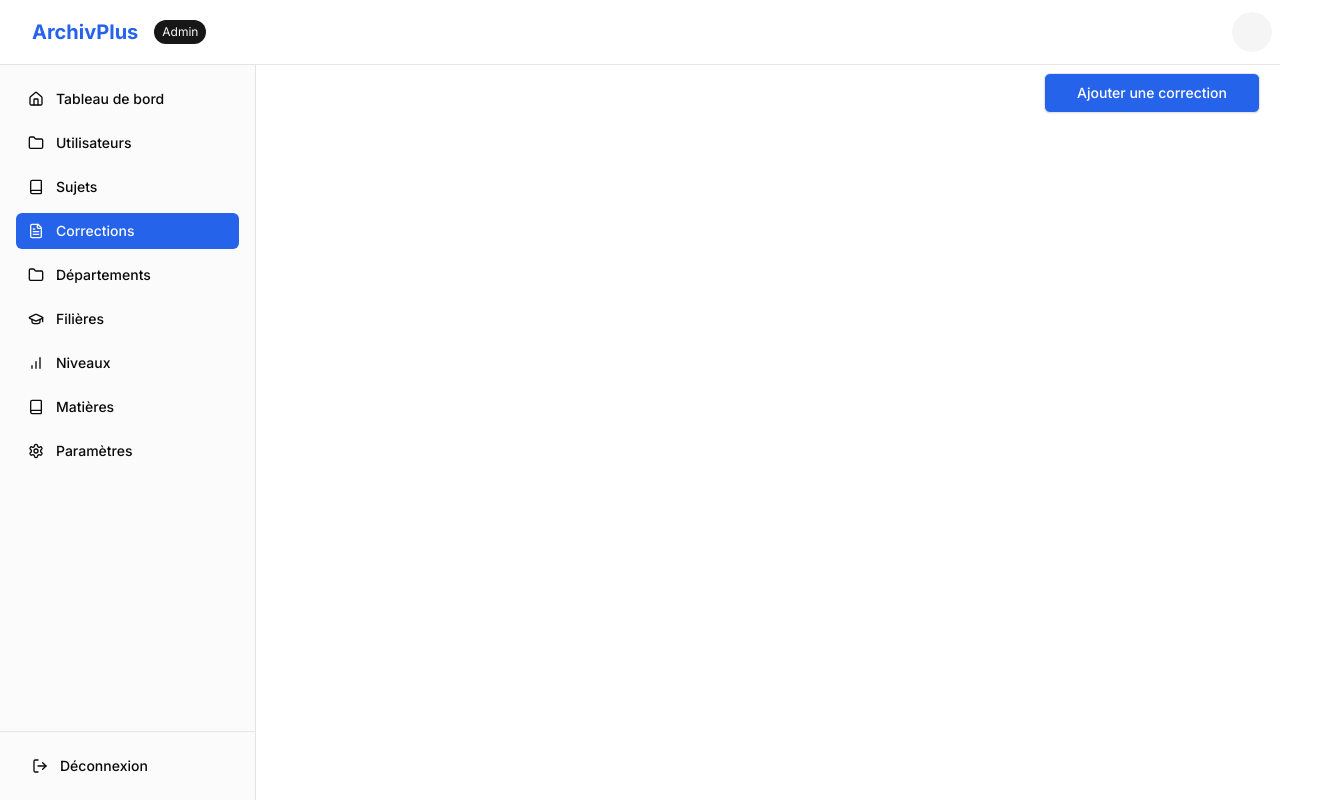
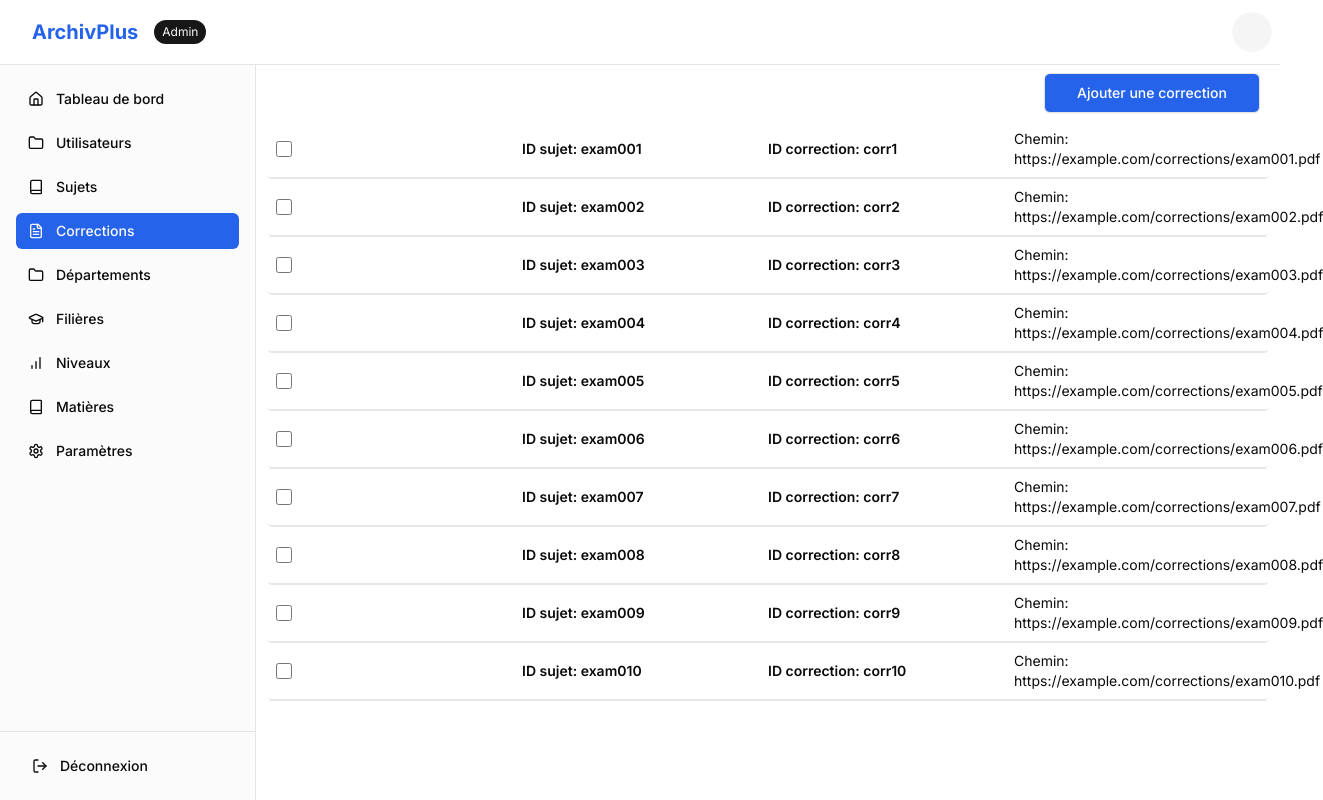
Before and after one commit to Archive-Hub-Dschang/archiv-plus-front-end, a Next.js app: page /admin/corrections in a window 1280 px wide. Shown: the whole page, 1323 px wide, since content can reach past the window. Built offline with nearby package versions, Linux system fonts and the light colour scheme.

Commit message:
feat:added corrections mock

```diff
--- a/src/app/admin/corrections/page.tsx
+++ b/src/app/admin/corrections/page.tsx
@@ -1,12 +1,85 @@
 import AddFile from '@/components/admin/addFile'
+import { CorrectionItem } from '@/components/admin/correctionListItem'
 import { AdminLayout } from '@/components/layouts/admin-layout'
 import React from 'react'
 
+export interface CorrectionProps {
+  id: string
+  examId: string
+  pdfUrl: string
+}
+
 export default function CorrectionPage() {
-    return (
-       <AdminLayout>
-         <AddFile text="Ajouter une correction" link='/admin/corrections/create' />
+  const mockCorrections = [
+  {
+    id: "corr1",
+    examId: "exam001",
+    pdfUrl: "https://example.com/corrections/exam001.pdf",
+    createdAt: "2024-10-01",
+  },
+  {
+    id: "corr2",
+    examId: "exam002",
+    pdfUrl: "https://example.com/corrections/exam002.pdf",
+    createdAt: "2024-10-05",
+  },
+  {
+    id: "corr3",
+    examId: "exam003",
+    pdfUrl: "https://example.com/corrections/exam003.pdf",
+    createdAt: "2024-10-12",
+  },
+  {
+    id: "corr4",
+    examId: "exam004",
+    pdfUrl: "https://example.com/corrections/exam004.pdf",
+    createdAt: "2024-11-01",
+  },
+  {
+    id: "corr5",
+    examId: "exam005",
+    pdfUrl: "https://example.com/corrections/exam005.pdf",
+    createdAt: "2024-11-15",
+  },
+  {
+    id: "corr6",
+    examId: "exam006",
+    pdfUrl: "https://example.com/corrections/exam006.pdf",
+    createdAt: "2024-12-03",
+  },
+  {
+    id: "corr7",
+    examId: "exam007",
+    pdfUrl: "https://example.com/corrections/exam007.pdf",
+    createdAt: "2024-12-20",
+  },
+  {
+    id: "corr8",
+    examId: "exam008",
+    pdfUrl: "https://example.com/corrections/exam008.pdf",
+    createdAt: "2025-01-10",
+  },
+  {
+    id: "corr9",
+    examId: "exam009",
+    pdfUrl: "https://example.com/corrections/exam009.pdf",
+    createdAt: "2025-02-05",
+  },
+  {
+    id: "corr10",
+    examId: "exam010",
+    pdfUrl: "https://example.com/corrections/exam010.pdf",
+    createdAt: "2025-03-01",
+  },
+]
 
-       </AdminLayout>
-    )
+
+  return (
+    <AdminLayout>
+      <AddFile text="Ajouter une correction" link='/admin/corrections/create' />
+      {mockCorrections.map((correction: CorrectionProps) => (
+        <CorrectionItem key={correction.id} correction={correction} />
+      ))}
+    </AdminLayout>
+  )
 }
--- /dev/null
+++ b/src/components/admin/correctionListItem.tsx
@@ -0,0 +1,20 @@
+"use client"
+
+import { useState } from "react";
+import { CorrectionProps } from "@/app/admin/corrections/page";
+
+export function CorrectionItem({ correction }: { correction: CorrectionProps }) {
+    const [isChecked, setIsChecked] = useState(false);
+    return (
+        <div className='grid grid-cols-[auto_auto_auto_auto] md:grid-cols-4 justify-items-start items-center border-b-2 rounded-sm border-gray-200 text-sm p-2 cursor-pointer hover:shadow-lg hover:hover:bg-blue-300' onClick={() => setIsChecked(!isChecked)}>
+            <input type="checkbox" name={`exam-${correction.id}`} id={`exam-${correction.id}`} className='size-4' checked={isChecked} onChange={() => setIsChecked(!isChecked)} />
+            <div className='flex flex-col items-center'>
+                <div className="font-semibold justify-self-start">ID sujet: {correction.examId}</div>
+            </div>
+            <div className="font-semibold justify-self-start">ID correction: {correction.id}</div>
+            <div className="flex max-sm:items-center flex-col gap-1">
+                <div>Chemin: {correction.pdfUrl}</div>
+            </div>
+        </div>
+    )
+}
--- a/src/components/admin/examListItem.tsx
+++ b/src/components/admin/examListItem.tsx
@@ -12,10 +12,10 @@ export interface ExamItemProps {
 }
 
 export function ExamItem({ exam }: { exam: ExamItemProps }) {
-    const [click, setClick] = useState(false);
+    const [isChecked, setIsChecked] = useState(false);
     return (
-        <div className='grid grid-cols-[auto_auto_auto_auto] md:grid-cols-4 justify-items-start items-center border-b-2 rounded-sm border-gray-200 text-sm p-2 cursor-pointer hover:shadow-lg hover:hover:bg-blue-300' onClick={() => setClick(!click)}>
-            <input type="checkbox" name={`exam-${exam.id}`} id={`exam-${exam.id}`} className='size-4' checked={click}/>
+        <div className='grid grid-cols-[auto_auto_auto_auto] md:grid-cols-4 justify-items-start items-center border-b-2 rounded-sm border-gray-200 text-sm p-2 cursor-pointer hover:shadow-lg hover:hover:bg-blue-300'>
+            <input type="checkbox" name={`exam-${exam.id}`} id={`exam-${exam.id}`} className='size-4' checked={isChecked} onChange={() => setIsChecked(!isChecked)} />
             <div className='flex flex-col items-center'>
                 <div className="font-semibold justify-self-start">{exam.title}</div>
                 <div className="text-xs text-gray-500 justify-self-start">ID: {exam.id}</div>
--- a/src/components/admin/userListItem.tsx
+++ b/src/components/admin/userListItem.tsx
@@ -7,7 +7,7 @@ export function UserListItem({ name, id, startDate, endDate }: { name: string, i
     const [isChecked, setIsChecked] = useState(false);
     return (
         <div className='grid grid-cols-[auto_auto_auto_auto] md:grid-cols-4 justify-items-start items-center border-b-2 rounded-sm border-gray-200 text-sm p-2 cursor-pointer hover:shadow-lg hover:hover:bg-blue-300' onClick={() => setIsChecked(!isChecked)}>
-            <input type="checkbox" name={`user-${id}`} id={`user-${id}`} className='size-4' checked={isChecked}  />
+            <input type="checkbox" name={`user-${id}`} id={`user-${id}`} className='size-4' checked={isChecked}  onChange={() => setIsChecked(!isChecked)}/>
             <div className='flex gap-4 flex-wrap items-center'>
                 <Avatar className='hidden size-8 font-bold bg-gray-300 rounded-full sm:flex items-center justify-center'>
                     <AvatarFallback>{name?.[0]}</AvatarFallback>
```
